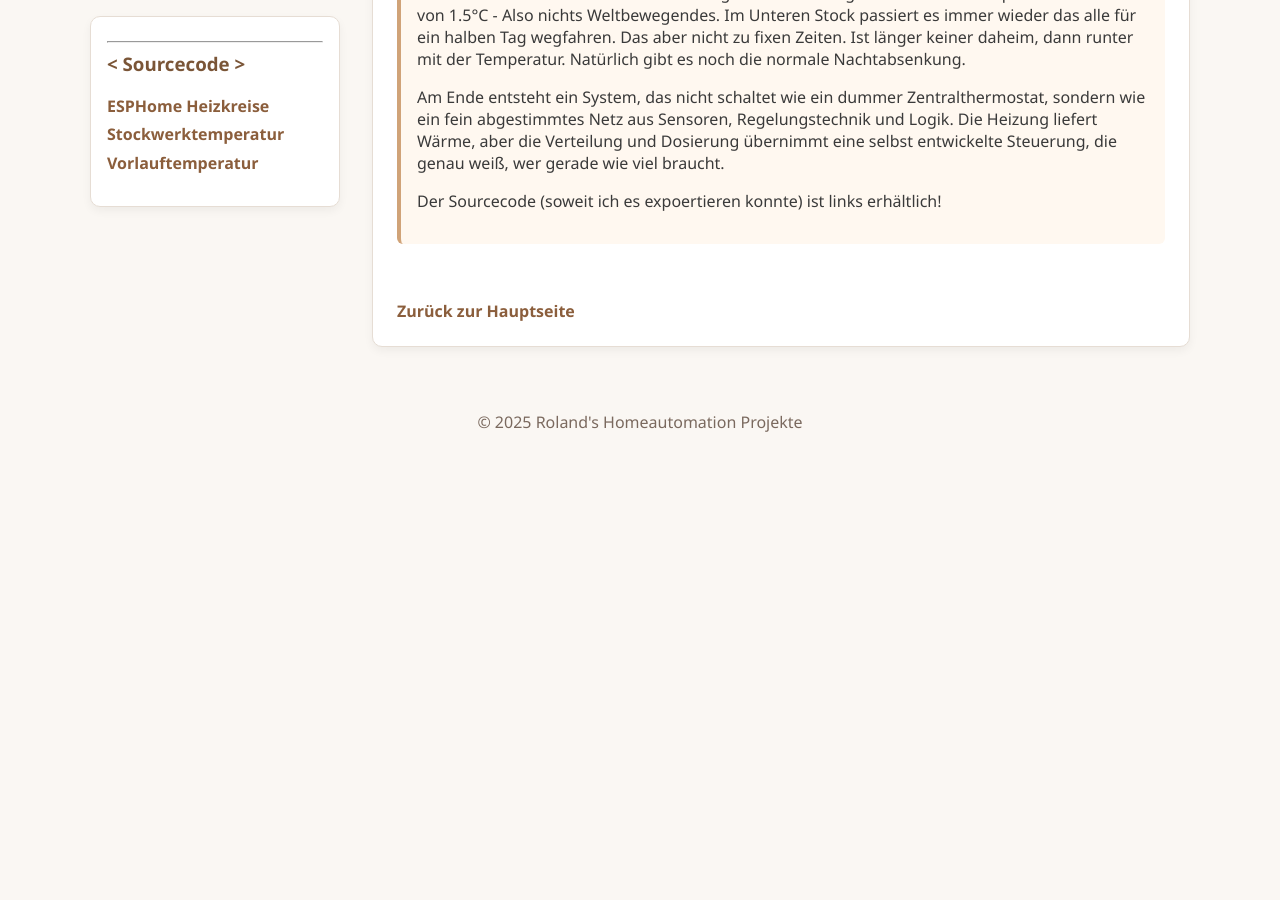
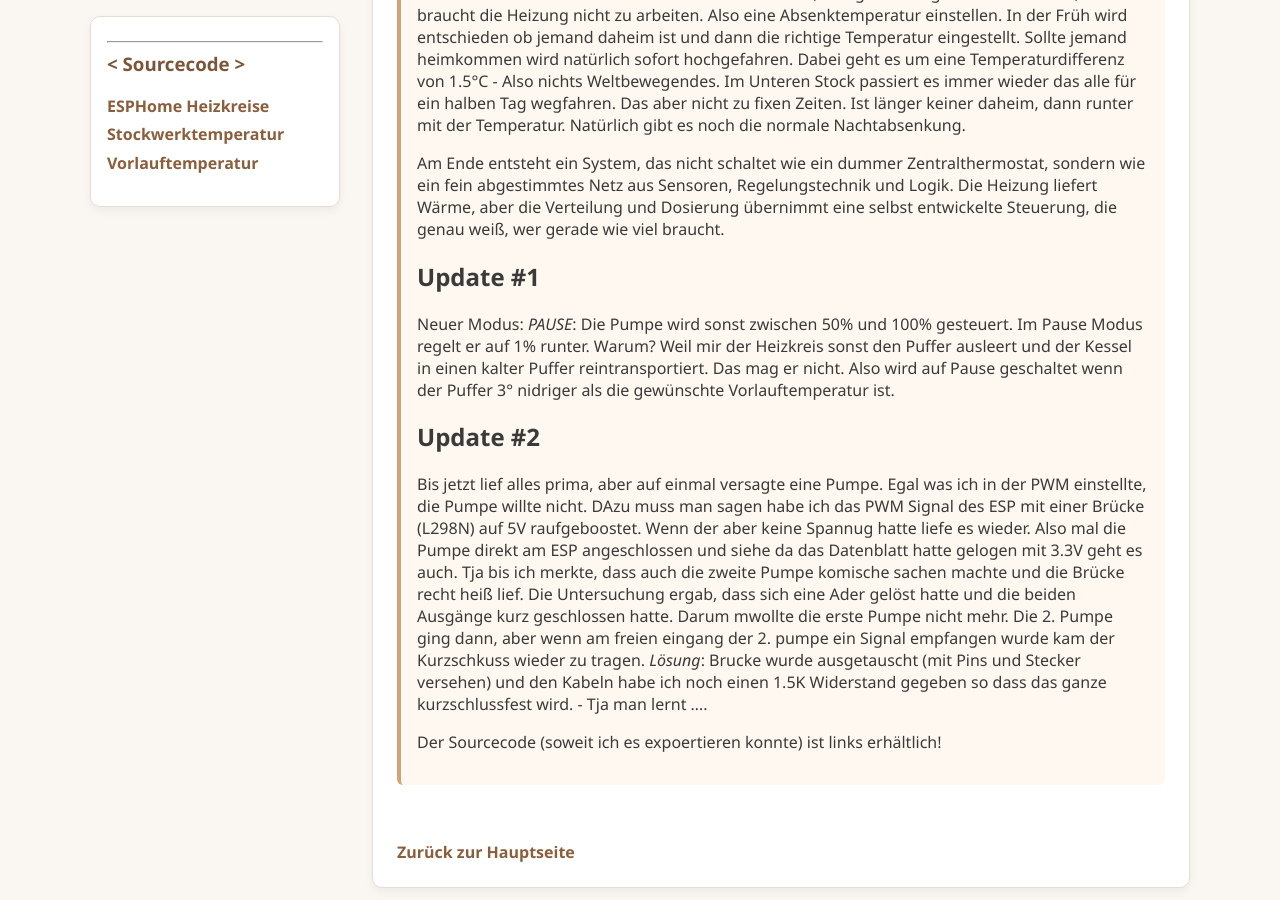
Before and after one commit to schu-r/homeautomation, a Jekyll site: the page built from projects/heizkreissteuerung.md, in a window 1280 px wide and 900 px high, scrolled down 1875 px. Built offline with Jekyll 4.4.1, drawn with Linux system fonts in a browser that asks for light colours; before the commit the page ends 2340 px from its top, so only the background shows below that; some of the changed text lies outside the part shown.

Commit message:
Document updates on pump modes and troubleshooting
Added updates regarding pump control and issues encountered.

```diff
--- a/projects/heizkreissteuerung.md
+++ b/projects/heizkreissteuerung.md
@@ -24,6 +24,7 @@ Also habe ich die komplette Regelung ausgelagert: Ein ESP32 mit ESPHome übernim
 
 ## Pumpe mit PWM
 Die Pumpen laufen nicht stumpf konstant. Sie orientieren sich an der Temperaturdifferenz zwischen Vor- und Rücklauf. Wird viel Wärme abgenommen, steigt die Pumpendrehzahl, sinkt der Bedarf, fährt sie wieder herunter. Dadurch reagiert der Heizkreis schneller, effizienter und schont obendrein Material und Strom.
+*VORSICHT* Pumpen haben komosche PWM 0% = 100% Drehzal und umgekehert, Aber das ist je nach Pumpe unterschiedlich und kann sogar konfiguriert werden (nicht bei allen) PWM-Heizsteuereung und PWM-Solarsteuerung. Anfangs bekam ich nur Warmwasser wenn ich die Pumpen auf 1% runterregelte. Das War verwirrend.
 
 ## Raumtemperatur messen
 Im Obergeschoss habe ich das System schon länger vorbereitet: In vielen Räumen messen DHT22-Module die Temperatur, ein eigener ESP steuert die Ventile der Fußbodenheizung. Dadurch bekommt der Heizkreis eine echte, zonenbasierte Rückmeldung über den tatsächlichen Bedarf.
@@ -39,5 +40,14 @@ Wenn in der Früh alle in die Arbeit und Schule fahren, den ganzen Tag keiner da
 
 Am Ende entsteht ein System, das nicht schaltet wie ein dummer Zentralthermostat, sondern wie ein fein abgestimmtes Netz aus Sensoren, Regelungstechnik und Logik. Die Heizung liefert Wärme, aber die Verteilung und Dosierung übernimmt eine selbst entwickelte Steuerung, die genau weiß, wer gerade wie viel braucht.
 
+## Update #1
+Neuer Modus: *PAUSE*: Die Pumpe wird sonst zwischen 50% und 100% gesteuert. Im Pause Modus regelt er auf 1% runter. Warum? Weil mir der Heizkreis sonst den Puffer ausleert und der Kessel in einen kalter Puffer reintransportiert. Das mag er nicht. Also wird auf Pause geschaltet wenn der Puffer 3° nidriger als die gewünschte Vorlauftemperatur ist.
+
+## Update #2
+Bis jetzt lief alles prima, aber auf einmal versagte eine Pumpe. Egal was ich in der PWM einstellte, die Pumpe willte nicht. DAzu muss man sagen habe ich das PWM Signal des ESP mit einer Brücke (L298N) auf 5V raufgeboostet. Wenn der aber keine Spannug hatte liefe es wieder. Also mal die Pumpe direkt am ESP angeschlossen und siehe da das Datenblatt hatte gelogen mit 3.3V geht es auch.
+Tja bis ich merkte, dass auch die zweite Pumpe komische sachen machte und die Brücke recht heiß lief.
+Die Untersuchung ergab, dass sich eine Ader gelöst hatte und die beiden Ausgänge kurz geschlossen hatte. Darum mwollte die erste Pumpe nicht mehr. Die 2. Pumpe ging dann, aber wenn am freien eingang der 2. pumpe ein Signal empfangen wurde kam der Kurzschkuss wieder zu tragen.
+*Lösung*: Brucke wurde ausgetauscht (mit Pins und Stecker versehen) und den Kabeln habe ich noch einen 1.5K Widerstand gegeben so dass das ganze kurzschlussfest wird. - Tja man lernt ....
+
 
 Der Sourcecode (soweit ich es expoertieren konnte) ist links erhältlich!
```
